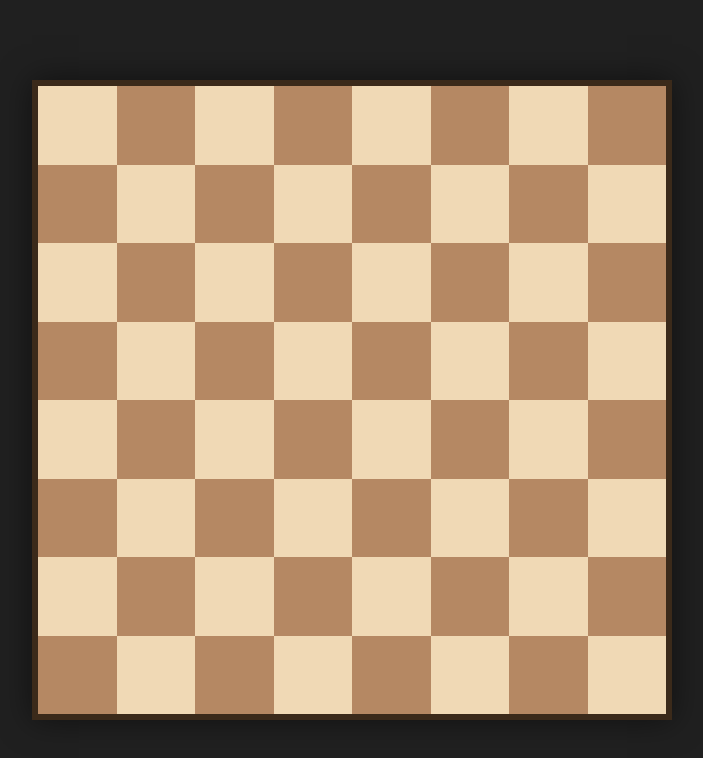
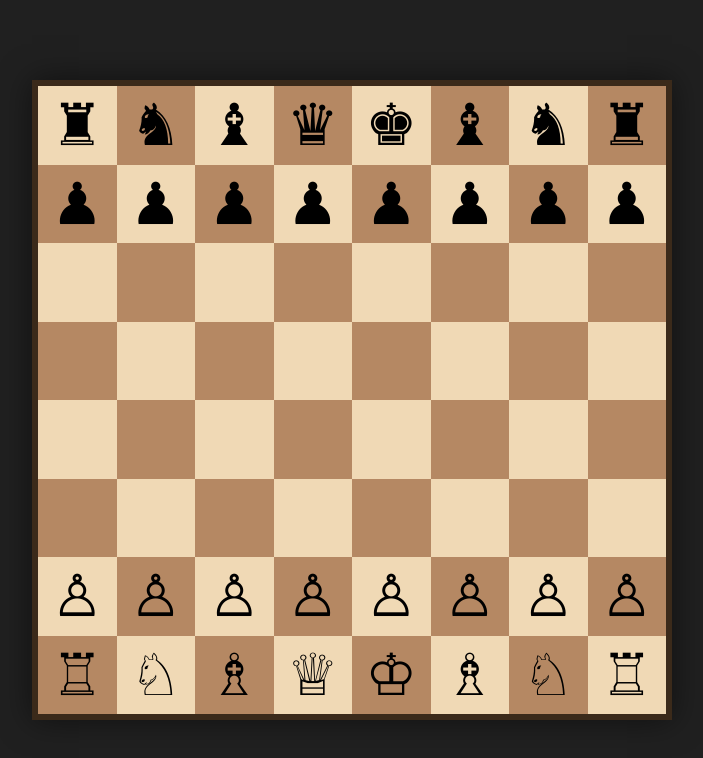
Before and after one commit to YigitSucuoglu/RollingDiceChess, a React (Vite) app: page /game in a window 1280 px wide. Shown: the top 758 px of the page, without its empty margins (288-991 px from the left). Built offline with nearby package versions, Linux system fonts and the light colour scheme.

Commit message:
v0.0.6 - Render initial chess position

```diff
--- a/src/components/Board/Board.css
+++ b/src/components/Board/Board.css
@@ -15,6 +15,10 @@
 .square{
     width:100%;
     height:100%;
+
+    display:flex;
+    justify-content:center;
+    align-items:center;
 }
 
 .light{
@@ -24,3 +28,11 @@
 .dark{
     background:#b58863;
 }
+
+.piece{
+    font-size:58px;
+
+    line-height:1;
+
+    user-select:none;
+}
--- a/src/components/Board/Board.tsx
+++ b/src/components/Board/Board.tsx
@@ -1,17 +1,62 @@
 import "./Board.css";
+import ChessBoard from "../../engine/ChessBoard";
+
+const board = new ChessBoard();
+
+function getPieceSymbol(type: string, color: string) {
+  if (color === "white") {
+    switch (type) {
+      case "king":
+        return "♔";
+      case "queen":
+        return "♕";
+      case "rook":
+        return "♖";
+      case "bishop":
+        return "♗";
+      case "knight":
+        return "♘";
+      case "pawn":
+        return "♙";
+    }
+  }
+
+  switch (type) {
+    case "king":
+      return "♚";
+    case "queen":
+      return "♛";
+    case "rook":
+      return "♜";
+    case "bishop":
+      return "♝";
+    case "knight":
+      return "♞";
+    case "pawn":
+      return "♟";
+  }
+}
 
 function Board() {
   const squares = [];
 
   for (let row = 0; row < 8; row++) {
     for (let col = 0; col < 8; col++) {
+      const piece = board.squares[row][col];
+
       const isLight = (row + col) % 2 === 0;
 
       squares.push(
         <div
           key={`${row}-${col}`}
           className={`square ${isLight ? "light" : "dark"}`}
-        />
+        >
+          {piece && (
+            <span className="piece">
+              {getPieceSymbol(piece.type, piece.color)}
+            </span>
+          )}
+        </div>
       );
     }
   }
--- a/src/engine/ChessBoard.ts
+++ b/src/engine/ChessBoard.ts
@@ -16,18 +16,45 @@ export default class ChessBoard {
 
   private initialize() {
 
-    this.squares[0][0] = {
+    const backRank = [
+        "rook",
+        "knight",
+        "bishop",
+        "queen",
+        "king",
+        "bishop",
+        "knight",
+        "rook"
+    ] as const;
+
+    for (let col = 0; col < 8; col++) {
+
+        this.squares[0][col] = {
             id: crypto.randomUUID(),
-      type: "rook",
+            type: backRank[col],
             color: "black"
         };
 
-    this.squares[0][7] = {
+        this.squares[1][col] = {
             id: crypto.randomUUID(),
-      type: "rook",
+            type: "pawn",
             color: "black"
+        };
+
+        this.squares[6][col] = {
+            id: crypto.randomUUID(),
+            type: "pawn",
+            color: "white"
+        };
+
+        this.squares[7][col] = {
+            id: crypto.randomUUID(),
+            type: backRank[col],
+            color: "white"
         };
 
       }
 
   }
+
+}
```
Also changed, not shown: src/types/Chess.ts (+5 -3 lines). Lines whose indentation alone changed are shown as unchanged.
